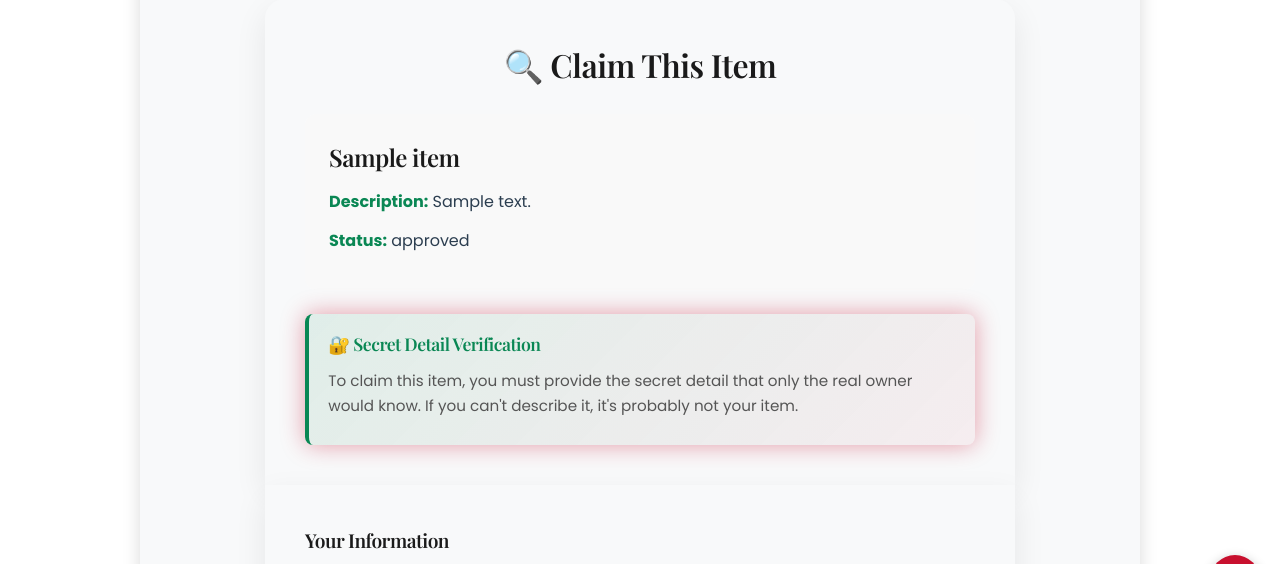
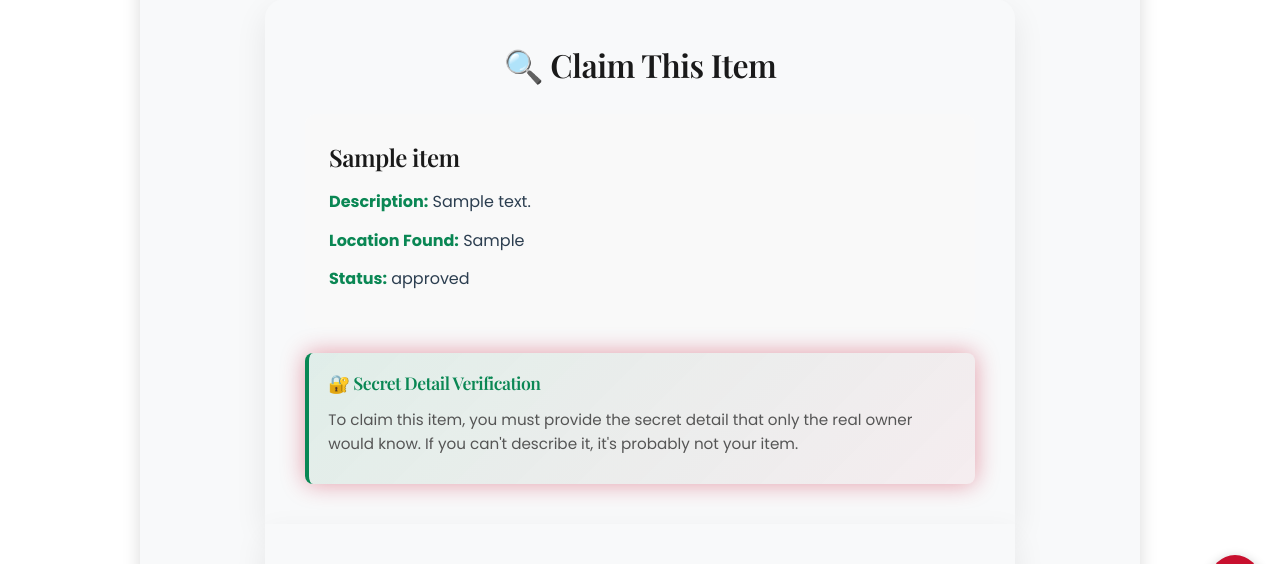
Before and after one commit to ayaanbekur/Fbla_2026, a Flask app: template templates/claim.html in a window 1280 px wide. Shown: the part 175-739 px from the top of the page. Run offline with Flask 3, Linux system fonts and the light colour scheme; tables that the repository leaves empty hold one stand-in row (values such as "Sample post"); the template is opened without the code that fills it: values that come from a table or form of the project are taken from there, most other values are stand-ins (such as "Sample title", 1, 10 or a date in 2020); parts of the project's set-up code (start-up, migrations or seed data) failed here and were passed over; some libraries are stand-ins or nearby versions.

Commit message:
Fix claim page crash - use ORM object notation instead of dictionary access
ERROR: 'init_db.Item object' has no attribute 'get'
CAUSE: claim.html was using dictionary syntax (.get(), []) on SQLAlchemy ORM objects
FIX: Changed to proper object attribute access with dot notation
     - item.get('image') → item.image
     - item['name'] → item.name
     - item['description'] → item.description
     - item['location'] → item.location
     - item['status'] → item.status
     - item.secret_detail → item.secret_detail (already correct)

This fixes the 500 error when viewing claim pages

```diff
--- a/templates/claim.html
+++ b/templates/claim.html
@@ -6,19 +6,19 @@
         <h2>🔍 Claim This Item</h2>
 
         <div class="item-details-box">
-            {% if item.get('image') %}
+            {% if item.image %}
                 <div class="item-image-section">
-                    <img src="{{ url_for('static', filename='uploads/' + item.get('image')) }}" alt="{{ item.get('name') }}" class="item-image">
+                    <img src="{{ url_for('static', filename='uploads/' + item.image) }}" alt="{{ item.name }}" class="item-image">
                 </div>
             {% endif %}
 
             <div class="item-info">
-                <h3>{{ item['name'] }}</h3>
-                <p><strong>Description:</strong> {{ item['description'] }}</p>
-                {% if item.get('location') %}
-                    <p><strong>Location Found:</strong> {{ item['location'] }}</p>
+                <h3>{{ item.name }}</h3>
+                <p><strong>Description:</strong> {{ item.description }}</p>
+                {% if item.location %}
+                    <p><strong>Location Found:</strong> {{ item.location }}</p>
                 {% endif %}
-                <p><strong>Status:</strong> {{ item['status'] }}</p>
+                <p><strong>Status:</strong> {{ item.status }}</p>
             </div>
         </div>
 
```
